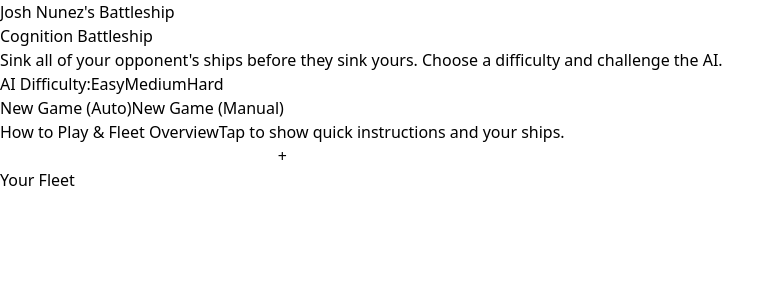
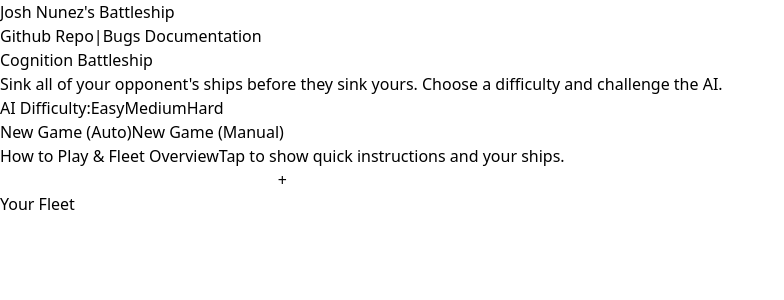
Before and after one commit to joshjnunez/cognition-battleship, a React (Vite) app: page / in a window 1280 px wide. Shown: the top 300 px of the page, without its empty margins (0-784 px from the left). Built offline with nearby package versions, Linux system fonts and the light colour scheme.

Commit message:
added github repo link and bugs documentation

```diff
--- a/src/components/Game.tsx
+++ b/src/components/Game.tsx
@@ -234,6 +234,25 @@
     <div className="bg-slate-800 border border-slate-700 rounded-lg shadow-lg px-3 py-4 sm:px-4 sm:py-5 md:px-6 md:py-6 space-y-5 sm:space-y-6">
       <div className="flex flex-col gap-3 sm:gap-4 sm:flex-row sm:items-start sm:justify-between">
         <div className="flex flex-col items-center sm:items-start gap-1 sm:gap-1.5">
+          <div className="flex gap-4 text-xs sm:text-sm text-slate-400 mb-1">
+            <a
+              href="https://github.com/joshjnunez/cognition-battleship"
+              target="_blank"
+              rel="noopener noreferrer"
+              className="hover:text-sky-400 transition-colors flex items-center gap-1"
+            >
+              Github Repo
+            </a>
+            <span className="text-slate-600">|</span>
+            <a
+              href="https://docs.google.com/document/d/1OUE1O0BIzXnr7lq219p8EaZRWBZmLM-qE0mnc4GJuPE/edit?usp=sharing"
+              target="_blank"
+              rel="noopener noreferrer"
+              className="hover:text-sky-400 transition-colors flex items-center gap-1"
+            >
+              Bugs Documentation
+            </a>
+          </div>
           <h2 className="text-lg sm:text-xl md:text-2xl font-semibold text-white">Cognition Battleship</h2>
           <p className="mt-0.5 text-xs sm:text-sm text-slate-300 max-w-xl mx-auto sm:mx-0">
             Sink all of your opponent&apos;s ships before they sink yours. Choose a difficulty and challenge the AI.
```
